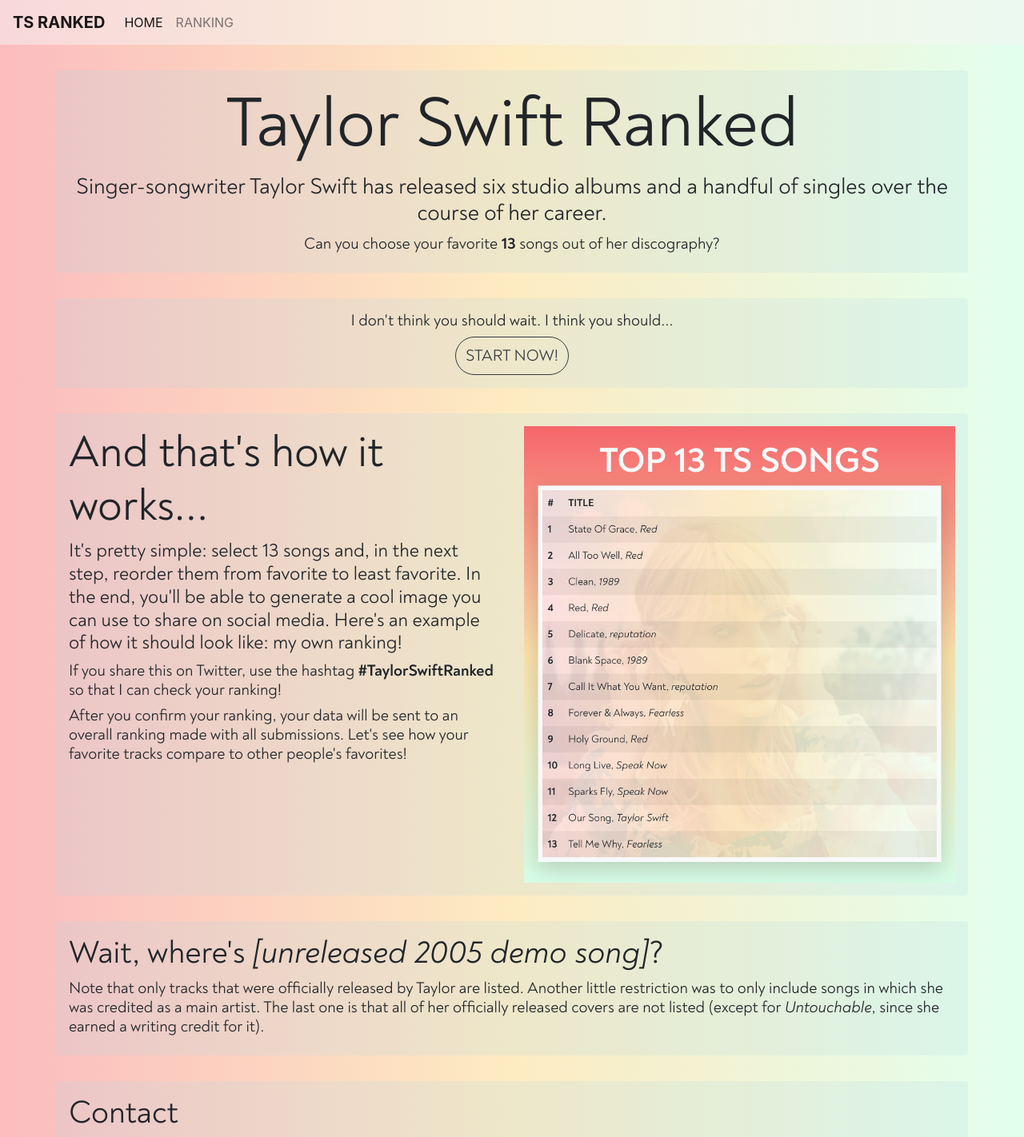
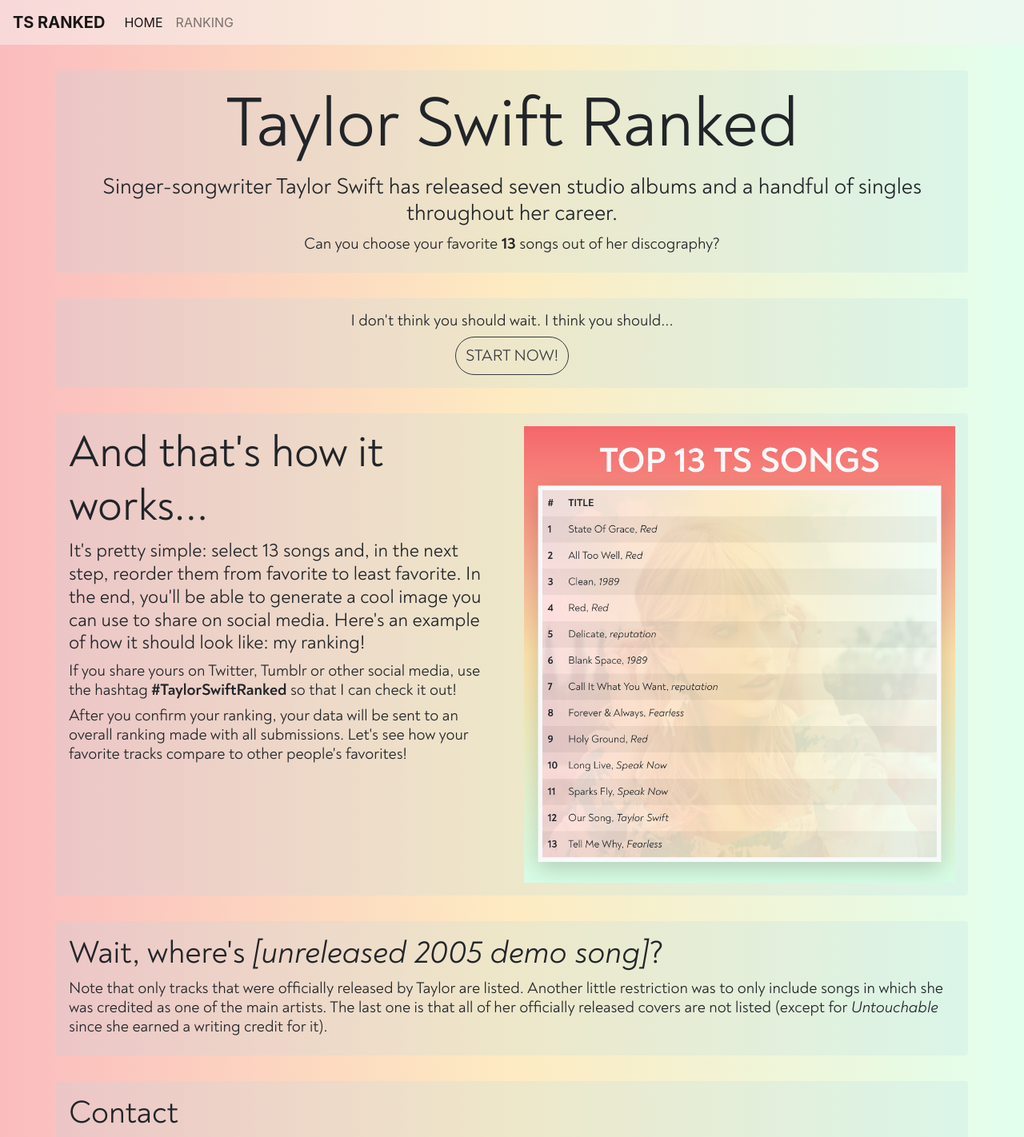
Before and after one commit to JRobsonJr/ts-ranked, a React (Create React App) app: page / in a window 1280 px wide. Shown: the top 1422 px of the page at 80% size. Built offline with nearby package versions, Linux system fonts and the light colour scheme.

Commit message:
Update HomePage texts

```diff
--- a/src/components/home/HomePage.js
+++ b/src/components/home/HomePage.js
@@ -17,8 +17,8 @@
     <div className="container container-home text-center">
         <h1 className="display-2">Taylor Swift Ranked</h1>
         <h3>
-            Singer-songwriter Taylor Swift has released six studio albums and a
-            handful of singles over the course of her career.
+            Singer-songwriter Taylor Swift has released seven studio albums and
+            a handful of singles throughout her career.
         </h3>
         <h5>
             Can you choose your favorite <b>13</b> songs out of her discography?
@@ -36,16 +36,17 @@
                     reorder them from favorite to least favorite. In the end,
                     you'll be able to generate a cool image you can use to share
                     on social media. Here's an example of how it should look
-                    like: my own ranking!
+                    like: my ranking!
                 </h4>
                 <h5>
-                    If you share this on Twitter, use the hashtag{' '}
-                    <b>#TaylorSwiftRanked</b> so that I can check your ranking!
+                    If you share yours on Twitter, Tumblr or other social media,
+                    use the hashtag <b>#TaylorSwiftRanked</b> so that I can
+                    check it out!
                 </h5>
                 <h5>
-                    After you confirm your ranking, your data will be sent to
-                    an overall ranking made with all submissions. Let's see how your favorite
-                    tracks compare to other people's favorites!
+                    After you confirm your ranking, your data will be sent to an
+                    overall ranking made with all submissions. Let's see how
+                    your favorite tracks compare to other people's favorites!
                 </h5>
             </div>
             <div className="col-lg-6 align-self-center">
@@ -67,9 +68,9 @@
         <h5>
             Note that only tracks that were officially released by Taylor are
             listed. Another little restriction was to only include songs in
-            which she was credited as a main artist. The last one is that all of
-            her officially released covers are not listed (except for{' '}
-            <i>Untouchable</i>, since she earned a writing credit for it).
+            which she was credited as one of the main artists. The last one is
+            that all of her officially released covers are not listed (except
+            for <i>Untouchable</i> since she earned a writing credit for it).
         </h5>
     </section>
 );
@@ -80,7 +81,7 @@
         <div className="row">
             <div className="col-lg-7">
                 <h5>
-                    As a fellow Swiftie, find me at <b>Twitter</b>. Hey, let's
+                    As a fellow Swiftie, find me on <b>Twitter</b>. Hey, let's
                     be friends!
                 </h5>
                 <h5>
```
